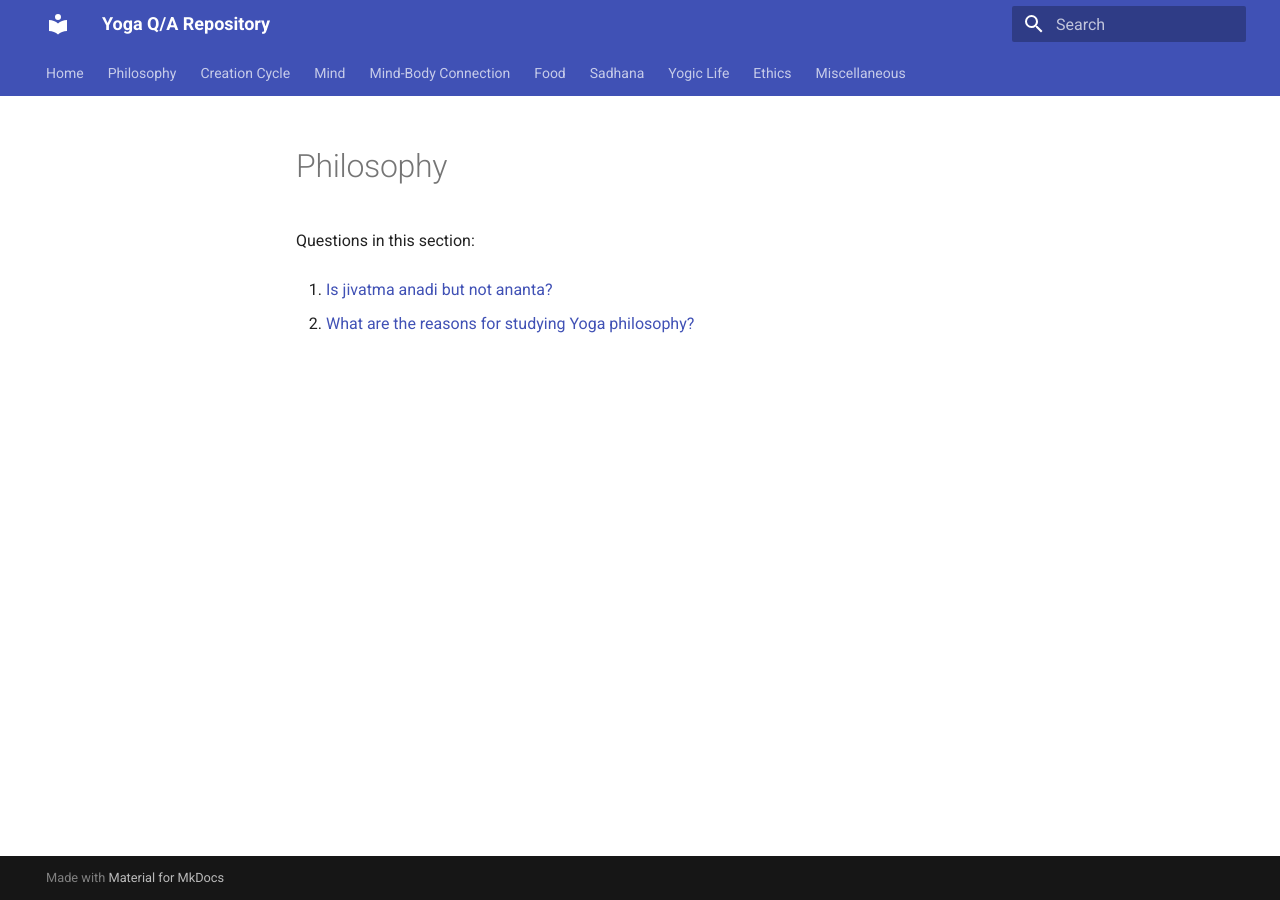
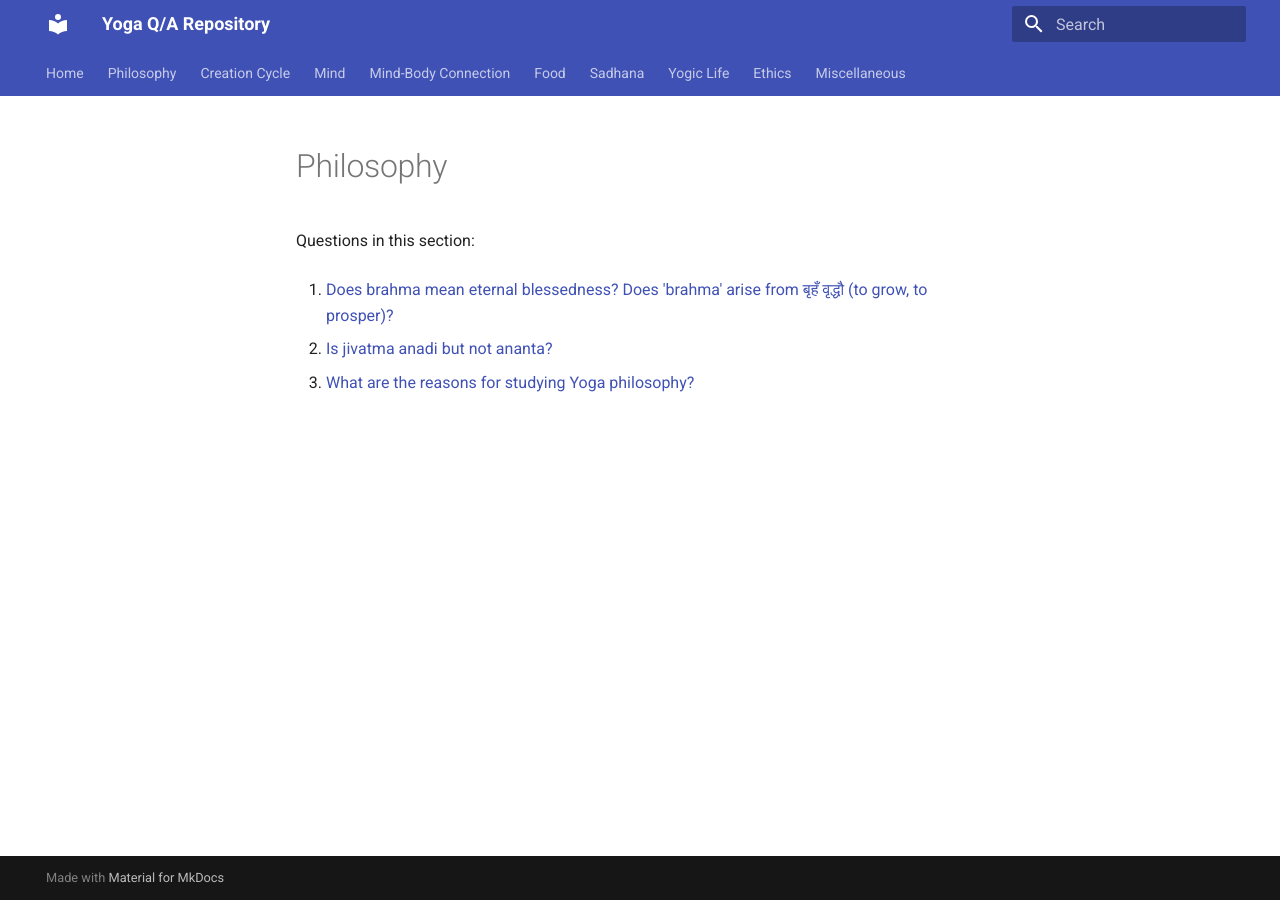
Before and after one commit to yogiclife/yoga-qa, an MkDocs documentation site: the page built from docs/philosophy/README.md, in a window 1280 px wide. Built offline with MkDocs 1.6.1 and Material for MkDocs 9.7.7, drawn with Linux system fonts in a browser that asks for light colours.

Commit message:
Update topic indices [skip ci]

```diff
--- a/docs/philosophy/README.md
+++ b/docs/philosophy/README.md
@@ -2,6 +2,8 @@
 
 Questions in this section:
 
-1. [Is jivatma anadi but not ananta?](is-jivatma-anadi-but-not-ananta-20260628-103314.md)
+1. [Does brahma mean eternal blessedness? Does 'brahma' arise from बृहँ वृद्धौ (to grow, to prosper)?](does-brahma-mean-eternal-blessedness-does-brahma-arise-from-to-grow-to-prosper-20260628-113604.md)
 
-2. [What are the reasons for studying Yoga philosophy?](what-are-the-reasons-for-studying-yoga-philosophy-20260628-103602.md)
+2. [Is jivatma anadi but not ananta?](is-jivatma-anadi-but-not-ananta-20260628-103314.md)
+
+3. [What are the reasons for studying Yoga philosophy?](what-are-the-reasons-for-studying-yoga-philosophy-20260628-103602.md)
```
